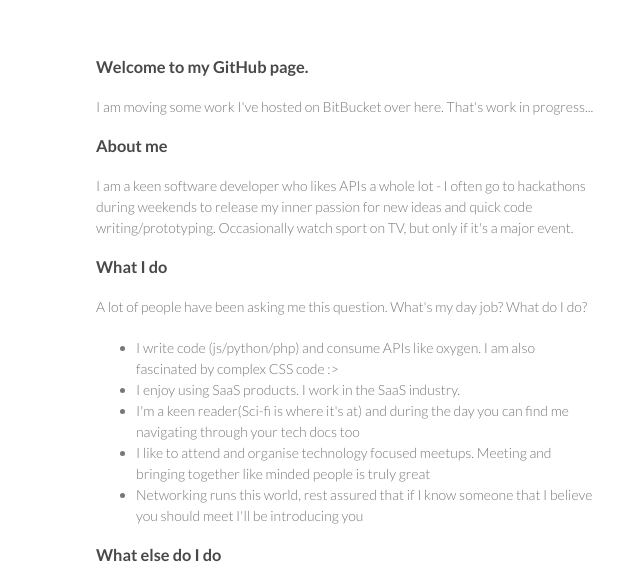
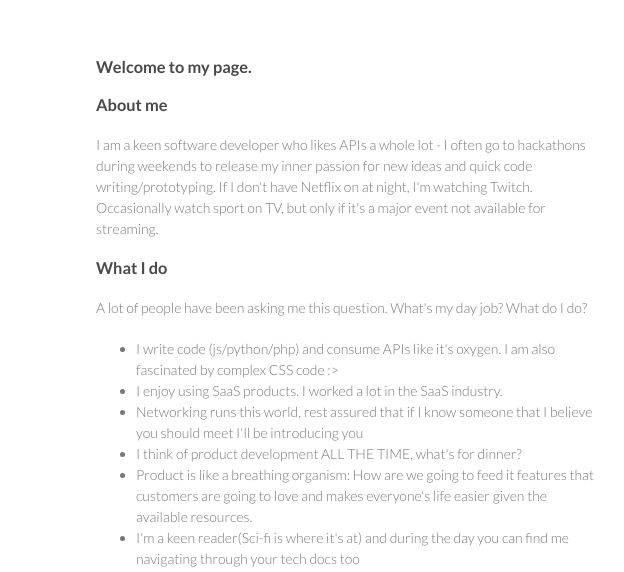
Before and after one commit to orliesaurus/orliesaurus.github.io, a plain HTML site: page index.html in a window 1280 px wide. Shown: the top 572 px of the page, 474-1098 px from the left. Drawn offline with Linux system fonts and the light colour scheme.

Commit message:
Update index.html

```diff
--- a/index.html
+++ b/index.html
@@ -28,15 +28,12 @@
       </header>
       <section>
         <h3>
-<a name="welcome-to-my-github-page" class="anchor" href="#welcome-to-my-github-page"><span class="octicon octicon-link"></span></a>Welcome to my GitHub page.</h3>
-
-<p>I am moving some work I've hosted on BitBucket over here.
-That's work in progress...</p>
+<a name="welcome-to-my-github-page" class="anchor" href="#welcome-to-my-github-page"><span class="octicon octicon-link"></span></a>Welcome to my page.</h3>
 
 <h3>
 <a name="about-me" class="anchor" href="#about-me"><span class="octicon octicon-link"></span></a>About me</h3>
 
-<p>I am a keen software developer who likes APIs a whole lot -  I often go to hackathons during weekends to release my inner passion for new ideas and quick code writing/prototyping. Occasionally watch sport on TV, but only if it's a major event.</p>
+<p>I am a keen software developer who likes APIs a whole lot -  I often go to hackathons during weekends to release my inner passion for new ideas and quick code writing/prototyping. If I don't have Netflix on at night, I'm watching Twitch. Occasionally watch sport on TV, but only if it's a major event not available for streaming.</p>
 
 <h3>
 <a name="what-i-do" class="anchor" href="#what-i-do"><span class="octicon octicon-link"></span></a>What I do</h3>
@@ -44,11 +41,13 @@ That's work in progress...</p>
 <p>A lot of people have been asking me this question. What's my day job? What do I do? </p>
 
 <ul>
-<li>I write code (js/python/php) and consume APIs like oxygen. I am also fascinated by complex CSS code :&gt;</li>
-<li>I enjoy using SaaS products. I work in the SaaS industry. </li>
+<li>I write code (js/python/php) and consume APIs like it's oxygen. I am also fascinated by complex CSS code :&gt;</li>
+<li>I enjoy using SaaS products. I worked a lot in the SaaS industry. </li>
+<li>Networking runs this world, rest assured that if I know someone that I believe you should meet I'll be introducing you</li>
+<li>I think of product development ALL THE TIME, what's for dinner?</li>
+<li>Product is like a breathing organism: How are we going to feed it features that customers are going to love and makes everyone's life easier given the available resources.</li>
 <li>I'm a keen reader(Sci-fi is where it's at) and during the day you can find me navigating through your tech docs too</li>
 <li>I like to attend and organise technology focused meetups. Meeting and bringing together like minded people is truly great</li>
-<li>Networking runs this world, rest assured that if I know someone that I believe you should meet I'll be introducing you</li>
 </ul><h3>
 <a name="what-else-do-i-do" class="anchor" href="#what-else-do-i-do"><span class="octicon octicon-link"></span></a>What else do I do</h3>
 
```
